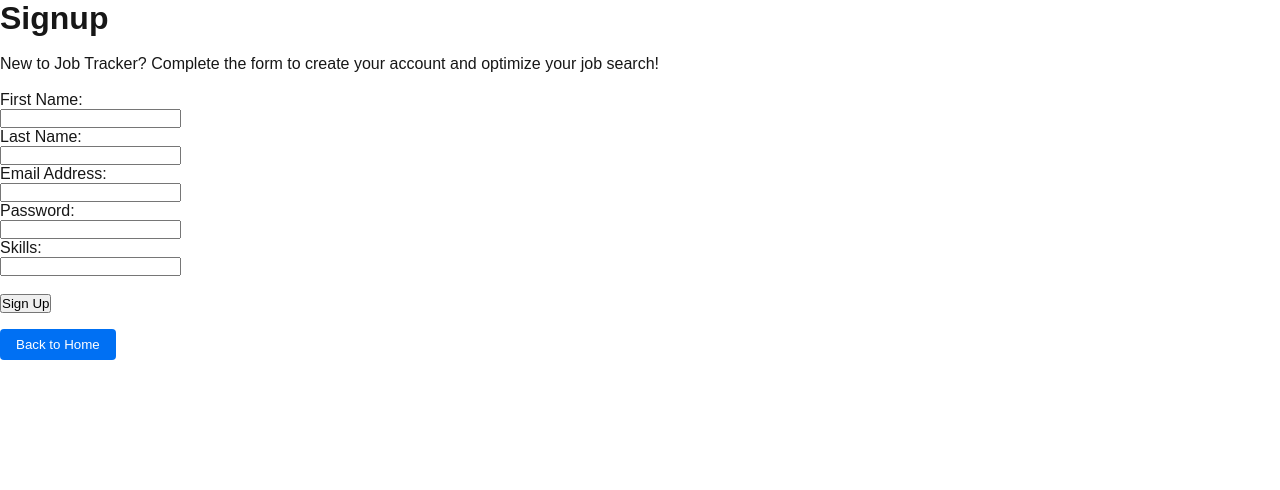
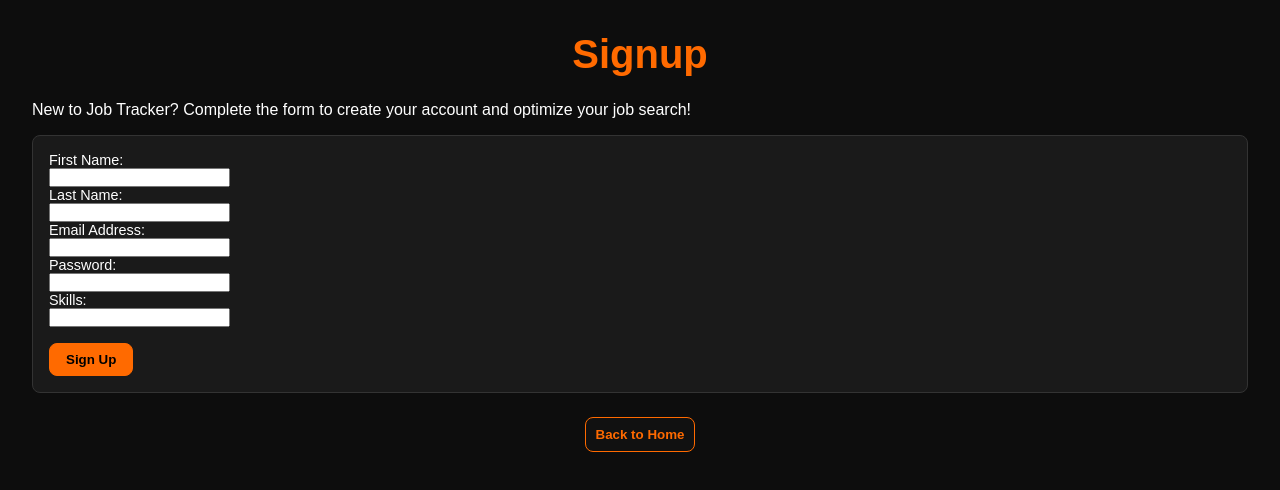
Before and after one commit to 1lec/job-tracker, a Next.js app in the folder frontend/my-app/: page /signup in a window 1280 px wide. Shown: the top 490 px of the page. Built offline with nearby package versions, Linux system fonts and the light colour scheme.

Commit message:
Unify Theme + Branding CSS File

```diff
--- /dev/null
+++ b/frontend/my-app/src/app/contact/contact.module.css
@@ -0,0 +1,114 @@
+.wrapper {
+    padding: 2rem;
+    min-height: 100vh;
+    background-color: #0d0d0d;
+    color: #ffffff;
+    font-family: 'Courier New', ;
+  }
+
+  .title {
+    font-size: 2.5rem;
+    font-weight: bold;
+    color: #ff6a00;
+    text-align: center;
+    margin-bottom: 1.5rem;
+    /* text-shadow: 0 0 5px #ff6a00; */
+  }
+
+  .buttonRow {
+    display: flex;
+    justify-content: center;
+    gap: 1rem;
+    margin-bottom: 1rem;
+  }
+
+  .navButton {
+    padding: 0.5rem 1rem;
+    font-weight:bold;
+    background-color: #ff6a00;
+    color: #000000;
+    border: 1px solid #ff6a00;
+    border-radius: 8px;
+    cursor: pointer;
+    transition: background-color 0.2s ease, color 0.2s ease;
+  }
+
+  .navButton:hover {
+    color: #ff6a00;
+    background-color: #111111;
+  }
+
+  .table {
+    width: 100%;
+    border-collapse: collapse;
+    background-color: #1a1a1a;
+    color: #ffffff;
+    border: 1px solid #333333;
+    font-size: 0.9rem;
+    margin-bottom: 1.5rem;
+  }
+
+  .table th,
+  .table td {
+    padding: 0.75rem 1rem;
+    border: 1px solid #333333;
+    text-align: left;
+  }
+
+  .table th {
+    background-color: #111111;
+    color: #ff6a00;
+  }
+
+  .cookedButton {
+    background-color: #111111;
+    color: #ff6a00;
+    border: 1px solid #ff6a00;
+    padding: 0.3rem 0.6rem;
+    border-radius: 8px;
+    font-weight: bold;
+    cursor: pointer;
+    transition: background-color 0.2s ease, color 0.2s ease;
+  }
+
+  .cookedButton:hover {
+    background-color: #ff6a00;
+    color: #000000;
+  }
+
+  .buttonFunction {
+    /* Hard coded height*/
+    height: 34.73px;
+    background-color: #111111;
+    color: #ff6a00;
+    border: 1px solid #ff6a00;
+    padding: 0.3rem 0.6rem;
+    border-radius: 8px;
+    font-weight: bold;
+    cursor: pointer;
+    transition: background-color 0.2s ease, color 0.2s ease;
+  }
+
+  .buttonFunction:hover {
+    background-color: #ff6a00;
+    color: #000000;
+  }
+
+  /* In your CSS module */
+.buttonLink {
+    display: inline-block;
+    padding: 0.5rem 1rem;
+    background-color: #ff6a00;
+    color: #000;
+    border: none;
+    border-radius: 8px;
+    text-decoration: none;
+    font-weight: bold;
+    text-align: center;
+    cursor: pointer;
+    transition: background-color 0.2s ease;
+  }
+
+  .buttonLink:hover {
+    background-color: #fab366;
+  }
--- a/frontend/my-app/src/app/dashboard/page.js
+++ b/frontend/my-app/src/app/dashboard/page.js
@@ -1,3 +1,4 @@
+// app/dashboard/page.js
 'use client';
 // import { useRouter } from 'next/navigation';
 import Link from "next/link";
--- a/frontend/my-app/src/app/signup/page.js
+++ b/frontend/my-app/src/app/signup/page.js
@@ -2,46 +2,50 @@
 'use client';
 
 import { useRouter } from 'next/navigation';
+// import styles from '../contact/contact.module.css'; // Reuse contact styles
+import styles from '../styles/branding.module.css'; // Reuse contact styles
 
-export default function HelloPage() {
+export default function SignupPage() {
   const router = useRouter();
 
   return (
-    <main>
-      <h1>Signup</h1><br></br>
-      <p>New to Job Tracker? Complete the form to create your account and optimize your job search!</p><br></br>
-      <form>
-        <label htmlFor="first_name">First Name:</label><br></br>
-        <input type="text" id="first_name" name="first_name" required></input><br></br>
+    <main className={styles.wrapper}>
+      <h1 className={styles.title}>Signup</h1>
+      <p style={{ marginBottom: '1rem' }}>
+        New to Job Tracker? Complete the form to create your account and optimize your job search!
+      </p>
 
-        <label htmlFor="last_name">Last Name:</label><br></br>
-        <input type="text" id="last_name" name="last_name" required></input><br></br>
+      <form className={styles.table} style={{ padding: '1rem', borderRadius: '8px' }}>
+        <label htmlFor="first_name">First Name:</label><br />
+        <input type="text" id="first_name" name="first_name" required /><br />
 
-        <label htmlFor="email">Email Address:</label><br></br>
-        <input type="email" id="email" name="email" required></input><br></br>
+        <label htmlFor="last_name">Last Name:</label><br />
+        <input type="text" id="last_name" name="last_name" required /><br />
 
-        <label htmlFor="password">Password:</label><br></br>
-        <input type="password" id="password" name="password" required></input><br></br>
+        <label htmlFor="email">Email Address:</label><br />
+        <input type="email" id="email" name="email" required /><br />
 
-        <label htmlFor="skills">Skills:</label><br></br>
-        <input type="text" id="skills" name="skills" required></input><br></br><br></br>
+        <label htmlFor="password">Password:</label><br />
+        <input type="password" id="password" name="password" required /><br />
 
-        <input type="submit" value="Sign Up"></input>
+        <label htmlFor="skills">Skills:</label><br />
+        <input type="text" id="skills" name="skills" required /><br /><br />
+
+        <input
+          type="submit"
+          value="Sign Up"
+          className={styles.navButton}
+        />
       </form>
-      <button
-        onClick={() => router.push('/')}
-        style={{
-          marginTop: '1rem',
-          padding: '0.5rem 1rem',
-          backgroundColor: '#0070f3',
-          color: '#fff',
-          border: 'none',
-          borderRadius: '4px',
-          cursor: 'pointer'
-        }}
-      >
-        Back to Home
-      </button>
+
+      <div className={styles.buttonRow}>
+        <button
+          className={styles.buttonFunction}
+          onClick={() => router.push('/')}
+        >
+          Back to Home
+        </button>
+      </div>
     </main>
   );
 }
--- /dev/null
+++ b/frontend/my-app/src/app/styles/branding.module.css
@@ -0,0 +1,114 @@
+.wrapper {
+  padding: 2rem;
+  min-height: 100vh;
+  background-color: #0d0d0d;
+  color: #ffffff;
+  font-family: 'Courier New', ;
+}
+
+.title {
+  font-size: 2.5rem;
+  font-weight: bold;
+  color: #ff6a00;
+  text-align: center;
+  margin-bottom: 1.5rem;
+  /* text-shadow: 0 0 5px #ff6a00; */
+}
+
+.buttonRow {
+  display: flex;
+  justify-content: center;
+  gap: 1rem;
+  margin-bottom: 1rem;
+}
+
+.navButton {
+  padding: 0.5rem 1rem;
+  font-weight:bold;
+  background-color: #ff6a00;
+  color: #000000;
+  border: 1px solid #ff6a00;
+  border-radius: 8px;
+  cursor: pointer;
+  transition: background-color 0.2s ease, color 0.2s ease;
+}
+
+.navButton:hover {
+  color: #ff6a00;
+  background-color: #111111;
+}
+
+.table {
+  width: 100%;
+  border-collapse: collapse;
+  background-color: #1a1a1a;
+  color: #ffffff;
+  border: 1px solid #333333;
+  font-size: 0.9rem;
+  margin-bottom: 1.5rem;
+}
+
+.table th,
+.table td {
+  padding: 0.75rem 1rem;
+  border: 1px solid #333333;
+  text-align: left;
+}
+
+.table th {
+  background-color: #111111;
+  color: #ff6a00;
+}
+
+.cookedButton {
+  background-color: #111111;
+  color: #ff6a00;
+  border: 1px solid #ff6a00;
+  padding: 0.3rem 0.6rem;
+  border-radius: 8px;
+  font-weight: bold;
+  cursor: pointer;
+  transition: background-color 0.2s ease, color 0.2s ease;
+}
+
+.cookedButton:hover {
+  background-color: #ff6a00;
+  color: #000000;
+}
+
+.buttonFunction {
+  /* Hard coded height*/
+  height: 34.73px;
+  background-color: #111111;
+  color: #ff6a00;
+  border: 1px solid #ff6a00;
+  padding: 0.3rem 0.6rem;
+  border-radius: 8px;
+  font-weight: bold;
+  cursor: pointer;
+  transition: background-color 0.2s ease, color 0.2s ease;
+}
+
+.buttonFunction:hover {
+  background-color: #ff6a00;
+  color: #000000;
+}
+
+/* In your CSS module */
+.buttonLink {
+  display: inline-block;
+  padding: 0.5rem 1rem;
+  background-color: #ff6a00;
+  color: #000;
+  border: none;
+  border-radius: 8px;
+  text-decoration: none;
+  font-weight: bold;
+  text-align: center;
+  cursor: pointer;
+  transition: background-color 0.2s ease;
+}
+
+.buttonLink:hover {
+  background-color: #fab366;
+}
```
Also changed, not shown: frontend/my-app/src/app/contact/page.js (+20 -75 lines), frontend/my-app/src/app/login/page.js (+33 -40 lines), frontend/my-app/src/app/profile/page.js (+23 -39 lines), frontend/my-app/src/app/login/login.module.css (added), frontend/my-app/src/app/profile/profile.module.css (added), frontend/my-app/src/app/signup/signup.module.css (added).
